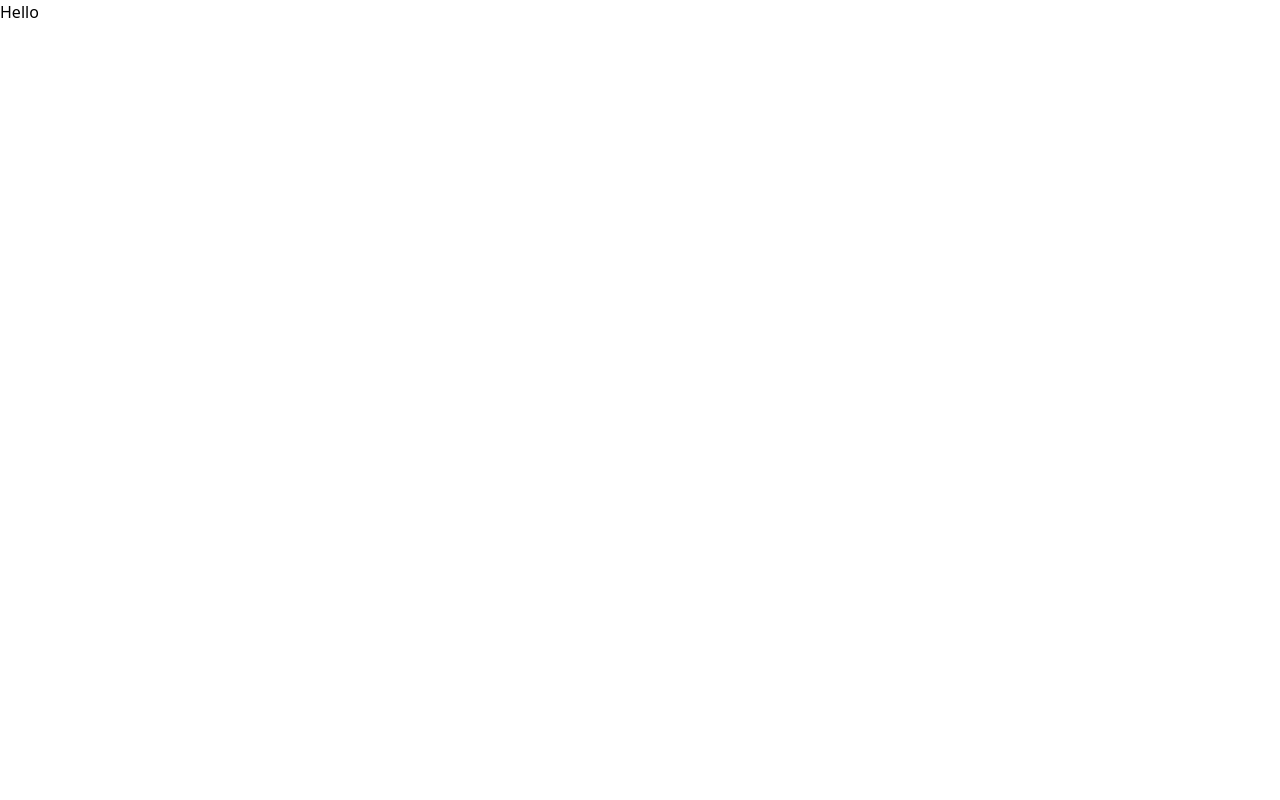
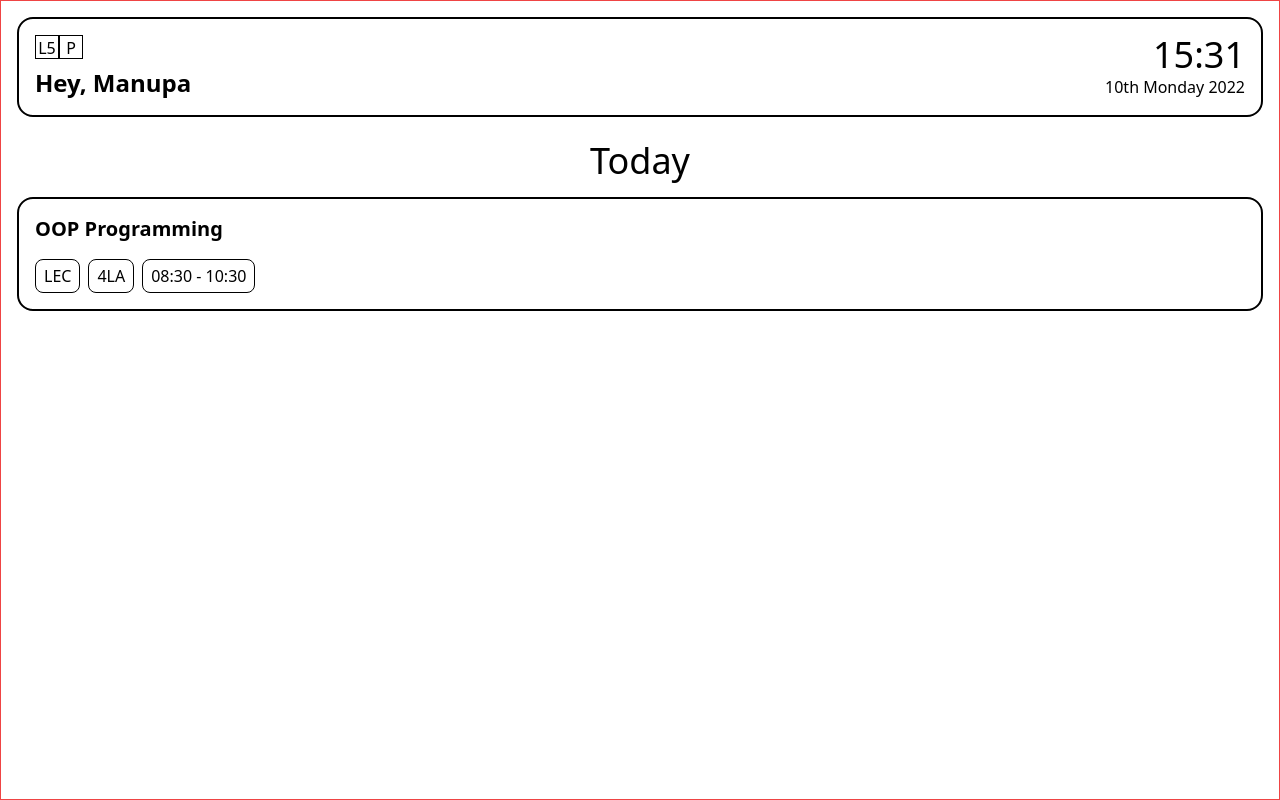
Before and after one commit to ManupaDev/iit-assistant, a Next.js app: page / in a window 1280 px wide. Built offline with nearby package versions, Linux system fonts and the light colour scheme.

Commit message:
static today timetable card

```diff
--- /dev/null
+++ b/components/moduleCard.jsx
@@ -0,0 +1,20 @@
+function ModuleCard({ mode, venue, time }) {
+  return (
+    <div className="border-2 border-black p-4 mt-4 rounded-2xl">
+      <h1 className="text-xl font-semibold">OOP Programming</h1>
+      <div className="flex mt-4">
+        <h2 className="border border-black w-fit px-2 py-1 text-base rounded-lg">
+          {mode}
+        </h2>
+        <h2 className="border border-black w-fit px-2 py-1 text-base rounded-lg ml-2">
+          {venue}
+        </h2>
+        <h2 className="border border-black w-fit px-2 py-1 text-base rounded-lg ml-2">
+          {`${time.s} - ${time.e}`}
+        </h2>
+      </div>
+    </div>
+  );
+}
+
+export default ModuleCard;
--- a/pages/index.jsx
+++ b/pages/index.jsx
@@ -1,5 +1,22 @@
+import Header from "../components/header";
+import ModuleCard from "../components/moduleCard";
+
 function Home() {
-    return ( <h1>Hello</h1> );
+  return (
+    <div className="min-h-screen border border-red-500 p-4">
+      <Header />
+      <div className="mt-6">
+        <h1 className="text-center text-4xl">Today</h1>
+        <div className=" flex flex-col ">
+          <ModuleCard
+            mode="LEC"
+            venue="4LA"
+            time={{ s: "08:30", e: "10:30" }}
+          />
+        </div>
+      </div>
+    </div>
+  );
 }
 
 export default Home;
```
